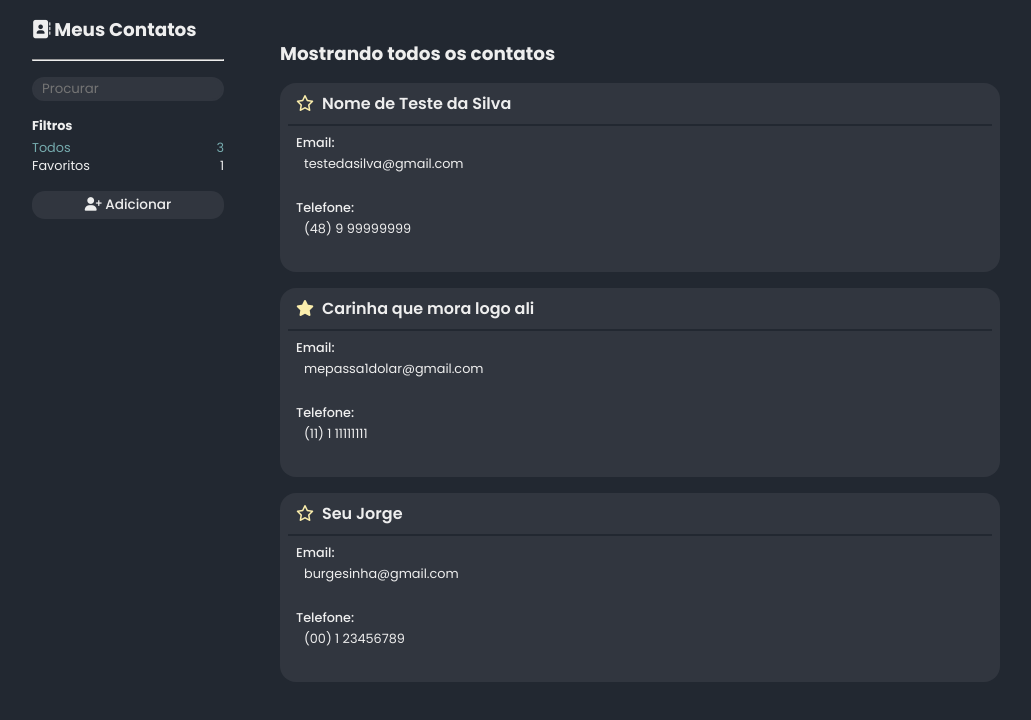
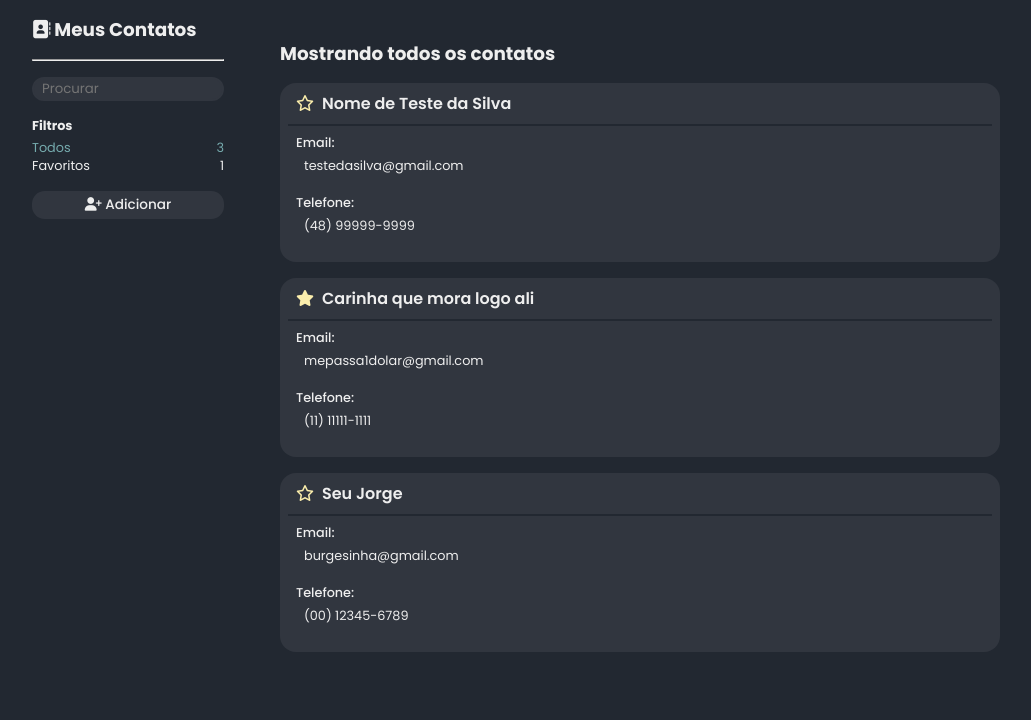
Before and after one commit to CauaMotta/contact_list_v2, a React (Vite) app: page / in a window 1280 px wide. Shown: the top 720 px of the page, without its empty margins (112-1143 px from the left). Built offline with nearby package versions, Linux system fonts and the light colour scheme.

Commit message:
Validacao dos campos de edicao

```diff
--- a/src/components/Contact/index.tsx
+++ b/src/components/Contact/index.tsx
@@ -5,7 +5,8 @@ import {
   ActionBar,
   ActionButton,
   MainContent,
-  TextArea
+  DataInput,
+  NameInsert
 } from './styles'
 import ContactClass from '../../models/Contact'
 import { useDispatch } from 'react-redux'
@@ -19,6 +20,7 @@ const Contact = ({ id, name, email, phone, favorite }: Props) => {
   const [delet, setDelet] = useState(false)
   const [updateEmail, setUpdateEmail] = useState('')
   const [updatePhone, setUpdatePhone] = useState('')
+  const [updateName, setUpdateName] = useState('')
 
   useEffect(() => {
     if (email.length > 0) {
@@ -27,7 +29,10 @@ const Contact = ({ id, name, email, phone, favorite }: Props) => {
     if (phone.length > 0) {
       setUpdatePhone(phone)
     }
-  }, [email, phone])
+    if (name.length > 0) {
+      setUpdateName(name)
+    }
+  }, [email, phone, name])
 
   const updateFavorite = (event: ChangeEvent<HTMLInputElement>) => {
     const favorite = event.target.checked
@@ -41,8 +46,18 @@ const Contact = ({ id, name, email, phone, favorite }: Props) => {
   }
 
   const saveEditing = () => {
-    dispatch(edit({ id, email: updateEmail, phone: updatePhone }))
-    setEditing(false)
+    if (updateName.length < 3) {
+      alert('Por favor, insira um nome válido ao seu contato!')
+    } else if (updateEmail === '' && updatePhone === '') {
+      alert('Digite ao menos uma forma de contato!')
+    } else if (updatePhone.includes('_')) {
+      alert('Número de telefone inválido.')
+    } else {
+      dispatch(
+        edit({ id, name: updateName, email: updateEmail, phone: updatePhone })
+      )
+      setEditing(false)
+    }
   }
 
   return (
@@ -62,7 +77,13 @@ const Contact = ({ id, name, email, phone, favorite }: Props) => {
             id={`${id}`}
             type="checkbox"
           />
-          <p>{name}</p>
+          <NameInsert
+            id="nameInput"
+            disabled={!editing}
+            value={updateName}
+            onChange={({ target }) => setUpdateName(target.value)}
+            placeholder="Digite um nome"
+          />
         </div>
         <ActionBar>
           {!editing && !delet && (
@@ -107,18 +128,26 @@ const Contact = ({ id, name, email, phone, favorite }: Props) => {
       </Header>
       <MainContent>
         <p>Email:</p>
-        <TextArea
+        <DataInput
+          mask=""
           disabled={!editing}
-          rows={1}
           value={updateEmail}
           onChange={({ target }) => setUpdateEmail(target.value)}
+          placeholder={
+            editing ? 'Digite um email válido' : 'Email não cadastrado!'
+          }
         />
         <p>Telefone:</p>
-        <TextArea
+        <DataInput
+          mask="(99) 99999-9999"
           disabled={!editing}
-          rows={1}
           value={updatePhone}
           onChange={({ target }) => setUpdatePhone(target.value)}
+          placeholder={
+            editing
+              ? 'Digite um número de telefone'
+              : 'Telefone não cadastrado!'
+          }
         />
       </MainContent>
     </Container>
--- a/src/components/Contact/styles.ts
+++ b/src/components/Contact/styles.ts
@@ -1,5 +1,6 @@
 import styled from 'styled-components'
 import variables from '../../styles/variables'
+import InputMask from 'react-input-mask'
 
 type Props = {
   editing: boolean
@@ -18,7 +19,10 @@ export const Container = styled.div<Props>`
   button {
     display: ${({ editing, delet }) => (editing || delet ? 'block' : 'none')};
   }
-  textarea {
+  input#nameInput {
+    margin-left: ${({ editing }) => (editing ? '0.5rem' : '0')};
+  }
+  input {
     background-color: ${({ editing }) =>
       editing ? variables.background : 'transparent'};
   }
@@ -40,7 +44,7 @@ export const Header = styled.div`
   padding: 0 0.5rem 0.5rem 0.5rem;
   margin-bottom: 0.5rem;
 
-  input {
+  input:first-of-type {
     display: none;
   }
 
@@ -51,14 +55,6 @@ export const Header = styled.div`
     &:hover {
       color: ${variables.favHover};
     }
-  }
-
-  p {
-    display: inline;
-
-    color: ${variables.fontColor};
-    font-weight: 600;
-    margin-left: 0.5rem;
   }
 `
 
@@ -110,7 +106,7 @@ export const MainContent = styled.div`
   }
 `
 
-export const TextArea = styled.textarea`
+export const DataInput = styled(InputMask)`
   width: 100%;
   font-size: 0.8rem;
   line-height: 1.5rem;
@@ -119,6 +115,15 @@ export const TextArea = styled.textarea`
   border-radius: 1rem;
   margin-bottom: 1rem;
   padding-left: 0.5rem;
-  resize: none;
   outline: none;
 `
+
+export const NameInsert = styled.input`
+  color: ${variables.fontColor};
+  font-size: 1rem;
+  font-weight: 600;
+  border: none;
+  border-radius: 1rem;
+  outline: none;
+  padding-left: 0.5rem;
+`
--- a/src/containers/Form/index.tsx
+++ b/src/containers/Form/index.tsx
@@ -37,12 +37,10 @@ const Form = () => {
   }
 
   const verifyPhone = ({ target }: ChangeEvent<HTMLInputElement>) => {
-    if (target.value.length === 15) {
-      if (target.value.includes('_')) {
-        setPhone('')
-      } else {
-        setPhone(target.value)
-      }
+    if (target.value.includes('_')) {
+      setPhone('')
+    } else {
+      setPhone(target.value)
     }
   }
 
--- a/src/store/reducers/Contacts.ts
+++ b/src/store/reducers/Contacts.ts
@@ -49,19 +49,21 @@ const ContactSlice = createSlice({
     },
     edit: (
       state,
-      action: PayloadAction<{ id: number; email: string; phone: string }>
+      action: PayloadAction<{
+        id: number
+        name: string
+        email: string
+        phone: string
+      }>
     ) => {
       const index = state.items.findIndex(
         (item) => item.id === action.payload.id
       )
 
       if (index >= 0) {
-        if (action.payload.email.length > 0) {
-          state.items[index].email = action.payload.email
-        }
-        if (action.payload.phone.length > 0) {
-          state.items[index].phone = action.payload.phone
-        }
+        state.items[index].name = action.payload.name
+        state.items[index].email = action.payload.email
+        state.items[index].phone = action.payload.phone
       }
     },
     remove: (state, action: PayloadAction<number>) => {
```
